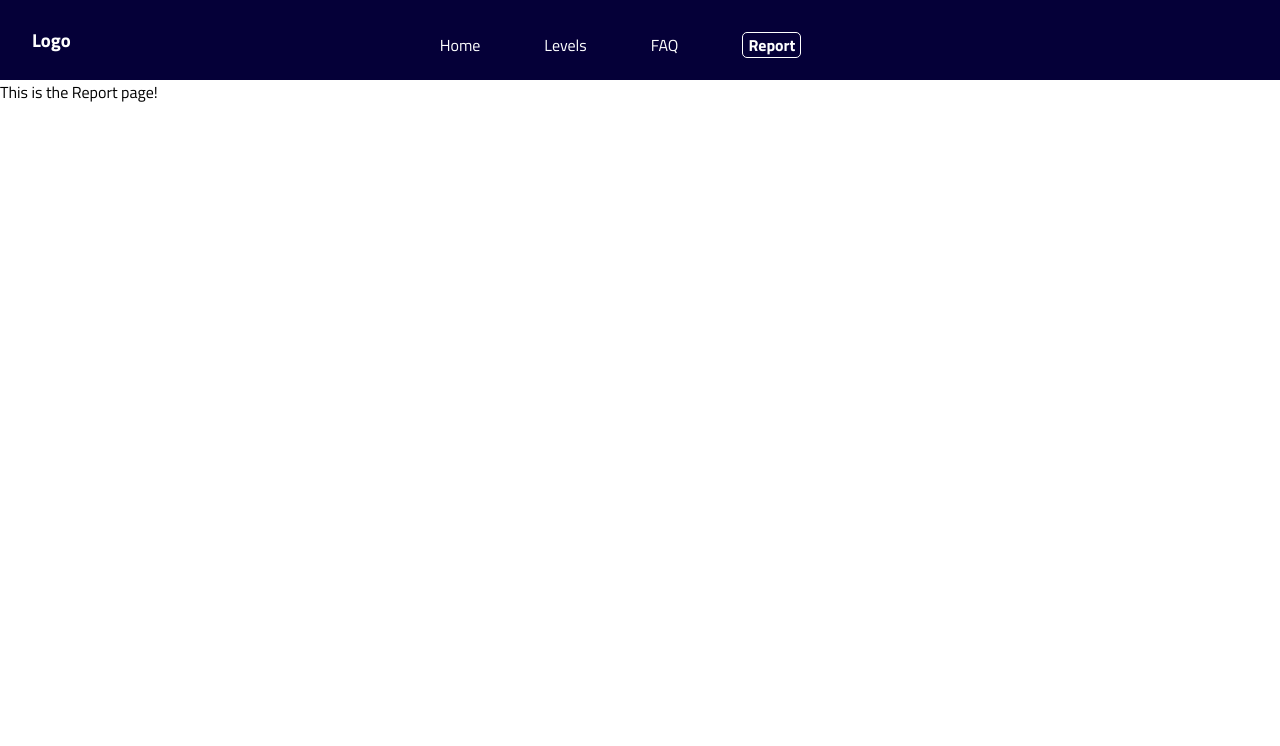
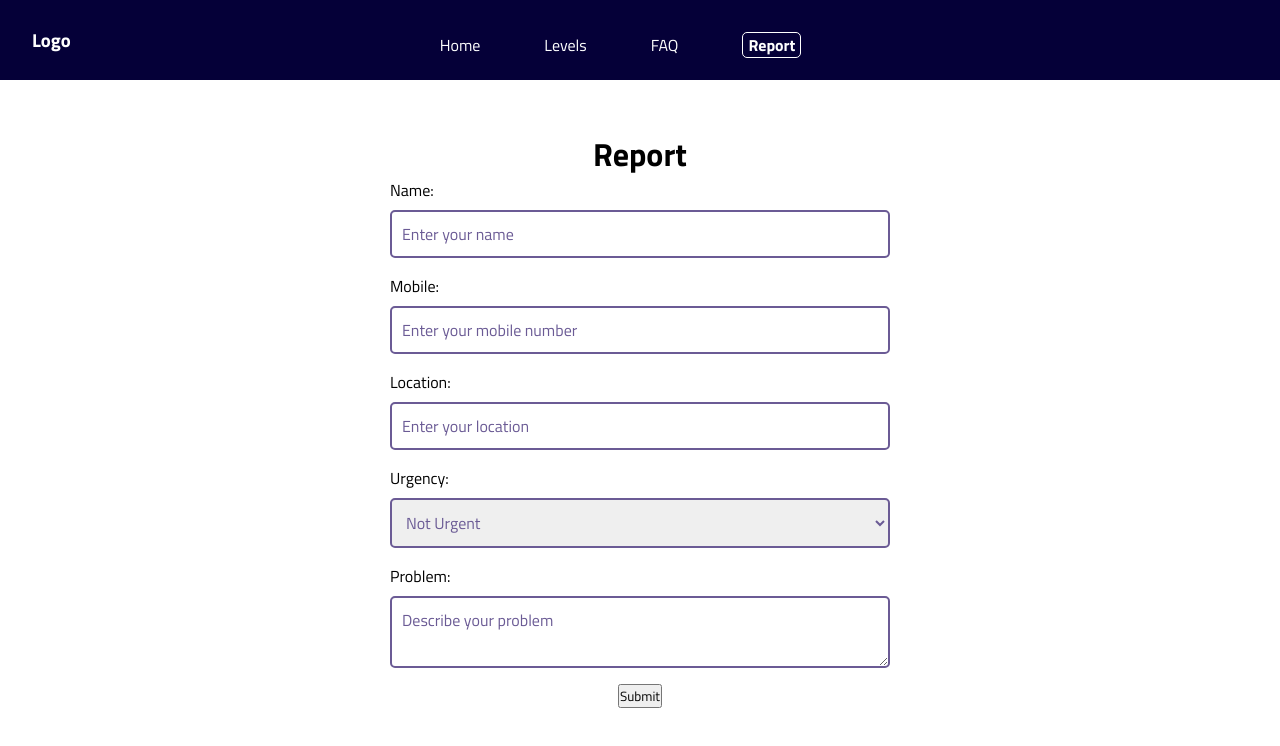
Before and after one commit to raramai-coder/watersaver, a React (Create React App) app: page /report in a window 1280 px wide. Shown: the top 746 px of the page. Built offline with nearby package versions, Linux system fonts and the light colour scheme.

Commit message:
report page done

```diff
--- a/src/Components/Report.js
+++ b/src/Components/Report.js
@@ -1,8 +1,100 @@
-import React from "react";
 import "../Styles/main.css";
+import "../report.css";
+import React, { useState } from 'react';
 
-function Report() {
-	return <div>This is the Report page!</div>;
+function ReportProblem() {
+  const [name, setName] = useState('');
+  const [mobile, setMobile] = useState('');
+  const [location, setLocation] = useState('');
+  const [urgency, setUrgency] = useState('not urgent');
+  const [problem, setProblem] = useState('');
+
+  const handleNameChange = (event) => {
+    setName(event.target.value);
+  };
+
+  const handleMobileChange = (event) => {
+    setMobile(event.target.value);
+  };
+
+  const handleLocationChange = (event) => {
+    setLocation(event.target.value);
+  };
+
+  const handleUrgencyChange = (event) => {
+    setUrgency(event.target.value);
+  };
+
+  const handleProblemChange = (event) => {
+    setProblem(event.target.value);
+  };
+
+  const handleSubmit = (event) => {
+    event.preventDefault();
+    // Handle form submission here
+    console.log('Name:', name);
+    console.log('Mobile:', mobile);
+    console.log('Location:', location);
+    console.log('Urgency:', urgency);
+    console.log('Problem:', problem);
+  };
+
+  return (
+    <div className="report-container">
+      <h1 className="report-title">Report</h1>
+      <form onSubmit={handleSubmit}>
+        <label>
+          Name:
+          <input
+            type="text"
+            value={name}
+            onChange={handleNameChange}
+            placeholder="Enter your name"
+            required
+          />
+        </label>
+        <label>
+          Mobile:
+          <input
+            type="tel"
+            value={mobile}
+            onChange={handleMobileChange}
+            placeholder="Enter your mobile number"
+            pattern="[0-9]{10}"
+            required
+          />
+        </label>
+        <label>
+          Location:
+          <input
+            type="text"
+            value={location}
+            onChange={handleLocationChange}
+            placeholder="Enter your location"
+            required
+          />
+        </label>
+        <label>
+          Urgency:
+          <select value={urgency} onChange={handleUrgencyChange}>
+            <option value="not urgent">Not Urgent</option>
+            <option value="medium">Medium</option>
+            <option value="emergency">Emergency</option>
+          </select>
+        </label>
+        <label>
+          Problem:
+          <textarea
+            value={problem}
+            onChange={handleProblemChange}
+            placeholder="Describe your problem"
+            required
+          />
+        </label>
+        <button type="submit">Submit</button>
+      </form>
+    </div>
+  );
 }
 
-export default Report;
+export default ReportProblem;
--- /dev/null
+++ b/src/report.css
@@ -0,0 +1,80 @@
+form {
+    display: flex;
+    flex-direction: column;
+    align-items: center;
+    justify-content: center;
+    font-family: Arial, sans-serif;
+    margin: 0 auto;
+    max-width: 500px;
+  }
+
+  label {
+    display: flex;
+    flex-direction: column;
+    margin-bottom: 1rem;
+    width: 100%;
+  }
+
+  input,
+  textarea,
+  select {
+    border: none;
+    border-radius: 5px;
+    padding: 0.5rem;
+    font-size: 1rem;
+    margin-top: 0.5rem;
+    width: 100%;
+  }
+
+  input:focus,
+  textarea:focus,
+  select:focus {
+    outline: none;
+    box-shadow: 0 0 3px #800080;
+  }
+
+  input[type="submit"] {
+    background-color: #800080;
+    color: white;
+    font-weight: bold;
+    padding: 0.5rem 1rem;
+    border-radius: 5px;
+    border: none;
+    margin-top: 1rem;
+    cursor: pointer;
+  }
+
+  input[type="submit"]:hover {
+    background-color: #6b006b;
+  }
+
+  input[type='text'],
+  input[type='tel'],
+  textarea,
+  select {
+    border: 2px solid #6b5b95;
+    outline: none;
+    padding: 10px;
+    font-size: 16px;
+    color: #6b5b95;
+  }
+
+  input[type='text']:focus,
+  input[type='tel']:focus,
+  textarea:focus,
+  select:focus {
+    border: 2px solid #9b4dca;
+    color: #9b4dca;
+  }
+
+  input[type='text']::placeholder,
+  input[type='tel']::placeholder,
+  textarea::placeholder {
+    color: #6b5b95;
+  }
+  .report-title {
+    font-size: 32px;
+    font-weight: bold;
+    text-align: center;
+    margin-top: 50px;
+  }
```
